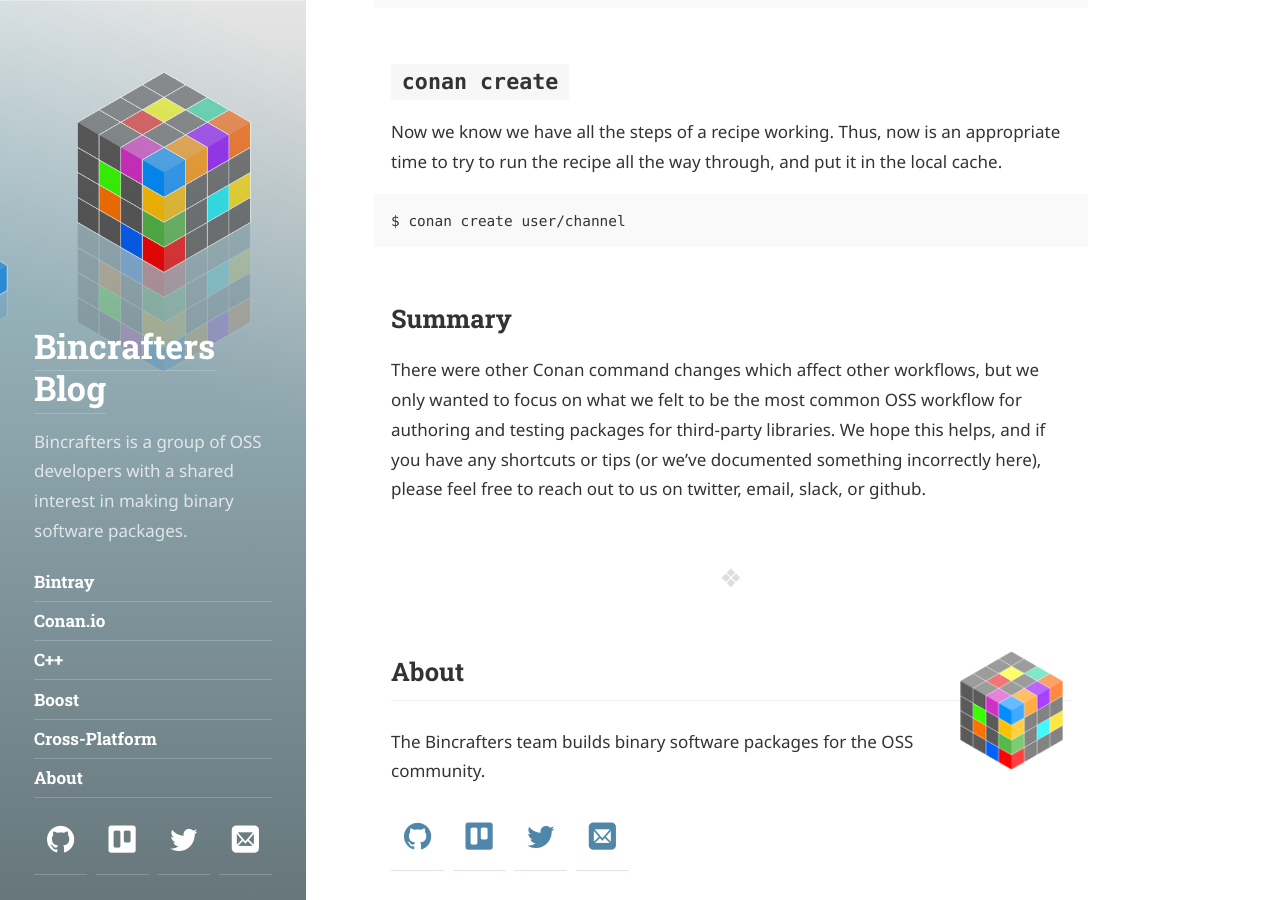
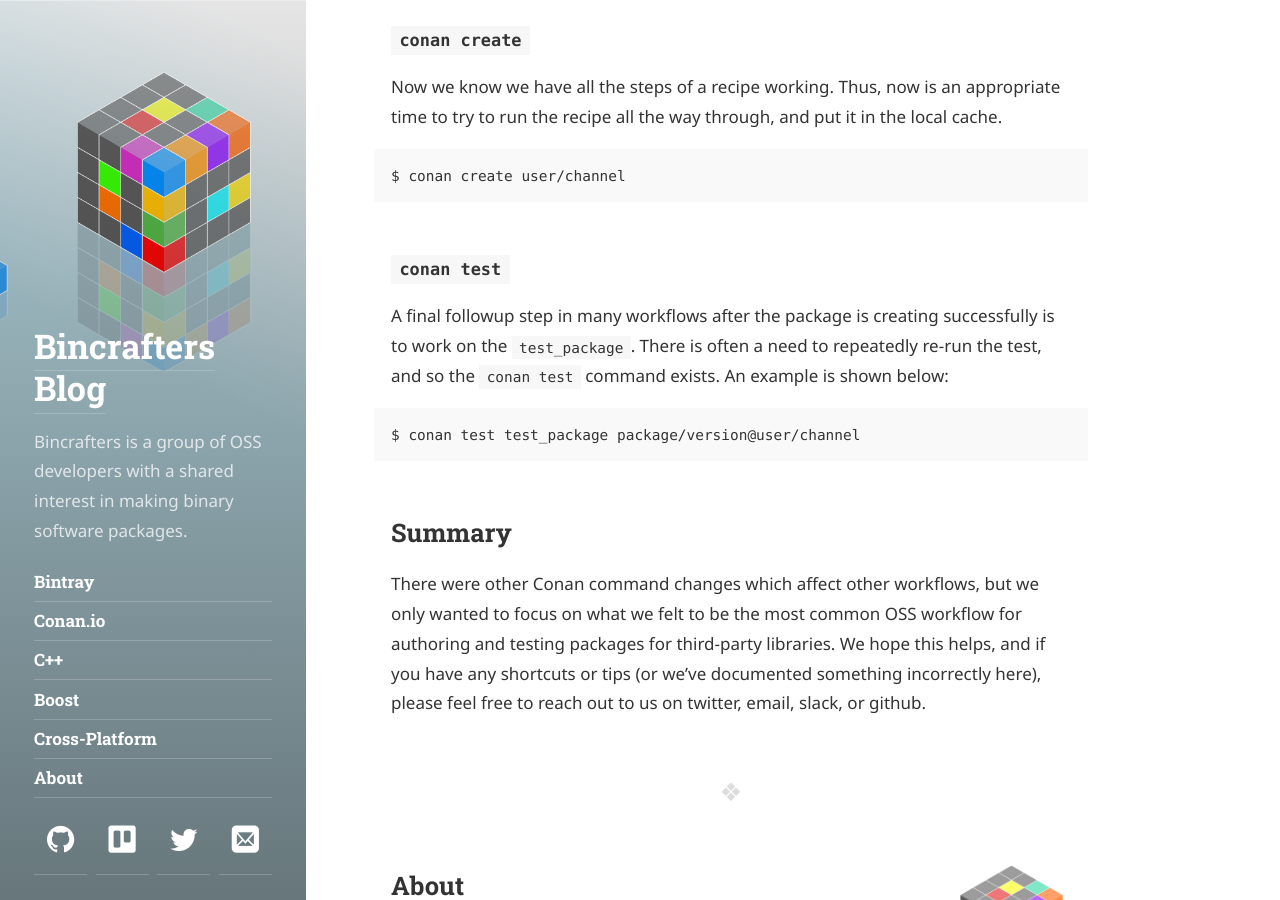
Before and after one commit to bincrafters/bincrafters.github.io, a Jekyll site: the page built from _posts/2017-11-10-Updated-Conan-Package-Flow.md, in a window 1280 px wide and 900 px high, scrolled down 2422 px. Built offline with Jekyll 4.4.1, drawn with Linux system fonts in a browser that asks for light colours; some web fonts are replaced.

Commit message:
added test_package step

```diff
--- a/_posts/2017-11-10-Updated-Conan-Package-Flow.md
+++ b/_posts/2017-11-10-Updated-Conan-Package-Flow.md
@@ -14,36 +14,43 @@ Previously, when we reached the point with a new recipe that we thought it was r
 
 ## Testing a Recipe - Step by Step
 So, the new workflow encourages users to do trial-and-error in a local sub-directory relative to their recipe, much like how developers typically test building their projects with other build tools.  Also, the new strategy is to test the `conanfile.py` methods individually during this phase, which is something that was harder than it should have been in the past.  Below are the commands listed in the order we use them now:
-## `conan source`
+
+### `conan source`
 Now, you will generally want to start off with the `conan source` command, for example:
 
 	$ conan source . --source-folder=tmp/source
 
 The strategy here is that you're testing your source method in isolation, and downloading the files to a temporary sub-folder relative to `conanfile.py`.  This just makes it easier to get to the sources and validate them.  Once you've got your source method right, and it contains the files you expect, you can move on to testing the various attributes and methods relating to the downloading of dependencies.
 
-## `conan install`
+### `conan install`
 Conan has multiple methods and attributes which relate to dependencies (all the ones with the word `require` in the name). The command `conan install` activates all them:
 
 	$ conan install  . --install-folder=tmp/build [--profile XXXX]
 
 This also generates `conaninfo.txt` and `conanbuildinfo.xyz` (extension depends on generator you've used) in the temp folder, which will be needed for the next step.  Once you've got this command working with no errors, you can move on to testing the `build()` method.
 
-## `conan build`
+### `conan build`
 The build method takes a path to a folder that has sources (basically an "input" folder), and a path to a folder where it will perform the build (basically an "output" folder).
 
 	$ conan build . --source-folder=tmp/source --build-folder=tmp/build
 
 This is pretty strightforward, but it does add a very helpful new shortcut for people who are packaging their own library. Now, developers can make changes in their normal source directory and just pass that path as the `--source-folder`.
 
-## `conan package`
+### `conan package`
 Just as it sounds, this CLI command now simply runs the `package()` method of a recipe. Like the `conan build` command, it basically takes "input" and "output" folders.  In this case `--build_folder` and `--package_folder`:
 
 	$ conan package . --build_folder=tmp/build --package_folder=tmp/package
 
-## `conan create`
+### `conan create`
 Now we know we have all the steps of a recipe working. Thus, now is an appropriate time to try to run the recipe all the way through, and put it in the local cache.
 
 	$ conan create user/channel
 
+### `conan test`
+A final followup step in many workflows after the package is creating successfully is to work on the `test_package`.  There is often a need to repeatedly re-run the test, and so the `conan test` command exists.  An example is shown below:
+
+    $ conan test test_package package/version@user/channel
+
+
 ## Summary
 There were other Conan command changes which affect other workflows, but we only wanted to focus on what we felt to be the most common OSS workflow for authoring and testing packages for third-party libraries.  We hope this helps, and if you have any shortcuts or tips (or we've documented something incorrectly here), please feel free to reach out to us on twitter, email, slack, or github.
```
